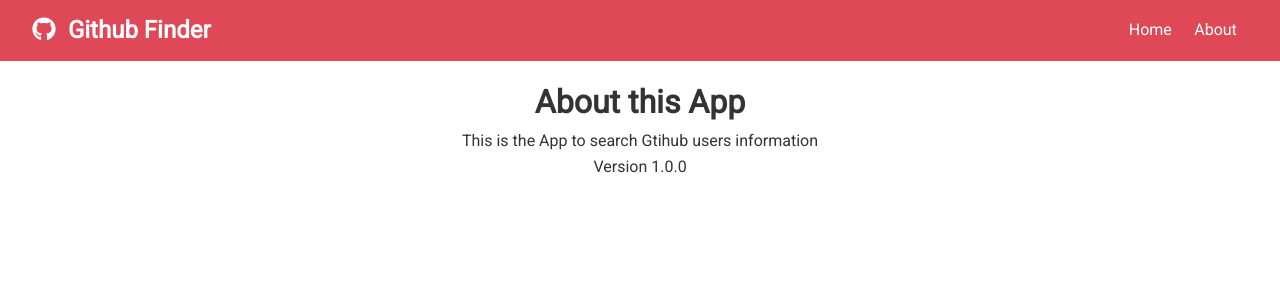
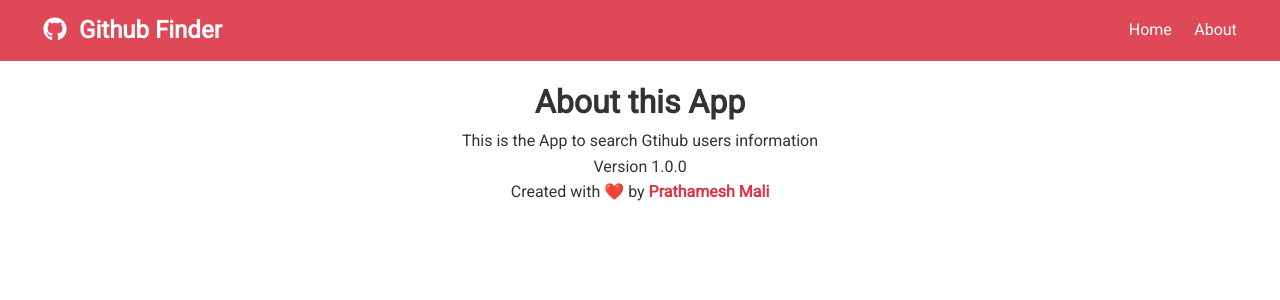
Before and after one commit to Pratham82/React-, a React (Create React App) app in the folder React from Front to Back/github-finder/: page /about in a window 1280 px wide. Shown: the top 300 px of the page. Built offline with nearby package versions, Linux system fonts and the light colour scheme; the HTML template or start-up script is replaced by a standard one.

Commit message:
Added completed with class based components

```diff
--- a/React from Front to Back/github-finder/src/App.js
+++ b/React from Front to Back/github-finder/src/App.js
@@ -15,6 +15,7 @@ class App extends Component {
     loading: false,
     alert: null,
     user: {},
+    repos: [],
   }
 
   // Initial Users
@@ -55,8 +56,17 @@ class App extends Component {
     setTimeout(() => this.setState({ alert: null }), 4000)
   }
 
+  // Get user repositories
+  getRepos = async (username) => {
+    this.setState({ loading: true })
+    const res = await axios.get(
+      `https://api.github.com/users/${username}/repos?per_page=10&sort=created=asc&client_id=${process.env.REACT_APP_GITHUB_CLIENT_ID}&client_secret=${process.env.REACT_APP_GITHUB_CLIENT_SECRET}`
+    )
+    this.setState({ repos: res.data })
+  }
+
   render() {
-    const { data, loading, user } = this.state
+    const { data, loading, user, repos } = this.state
     return (
       <Router>
         <div className="App">
@@ -88,6 +98,8 @@ class App extends Component {
                     getUser={this.getUser}
                     user={user}
                     loading={loading}
+                    getRepos={this.getRepos}
+                    repos={repos}
                   />
                 )}
               />
--- a/React from Front to Back/github-finder/src/components/layout/Navbar.js
+++ b/React from Front to Back/github-finder/src/components/layout/Navbar.js
@@ -8,8 +8,10 @@ const Navbar = ({ title, icon }) => {
       {" "}
       <h1>
         {" "}
-        <i className={icon} />
-        &nbsp; {title}
+        <Link to="/">
+          <i className={icon}></i> &nbsp;
+          {title}
+        </Link>
       </h1>{" "}
       <ul>
         <li>
--- a/React from Front to Back/github-finder/src/components/pages/About.js
+++ b/React from Front to Back/github-finder/src/components/pages/About.js
@@ -5,6 +5,16 @@ const About = () => (
     <h1>About this App</h1>
     <p>This is the App to search Gtihub users information</p>
     <p>Version 1.0.0</p>
+    <footer>
+      <p>
+        Created with ❤️ by{" "}
+        <b>
+          <a href="https://www.github.com/pratham82" target="_">
+            Prathamesh Mali
+          </a>
+        </b>{" "}
+      </p>
+    </footer>
   </div>
 )
 
```
